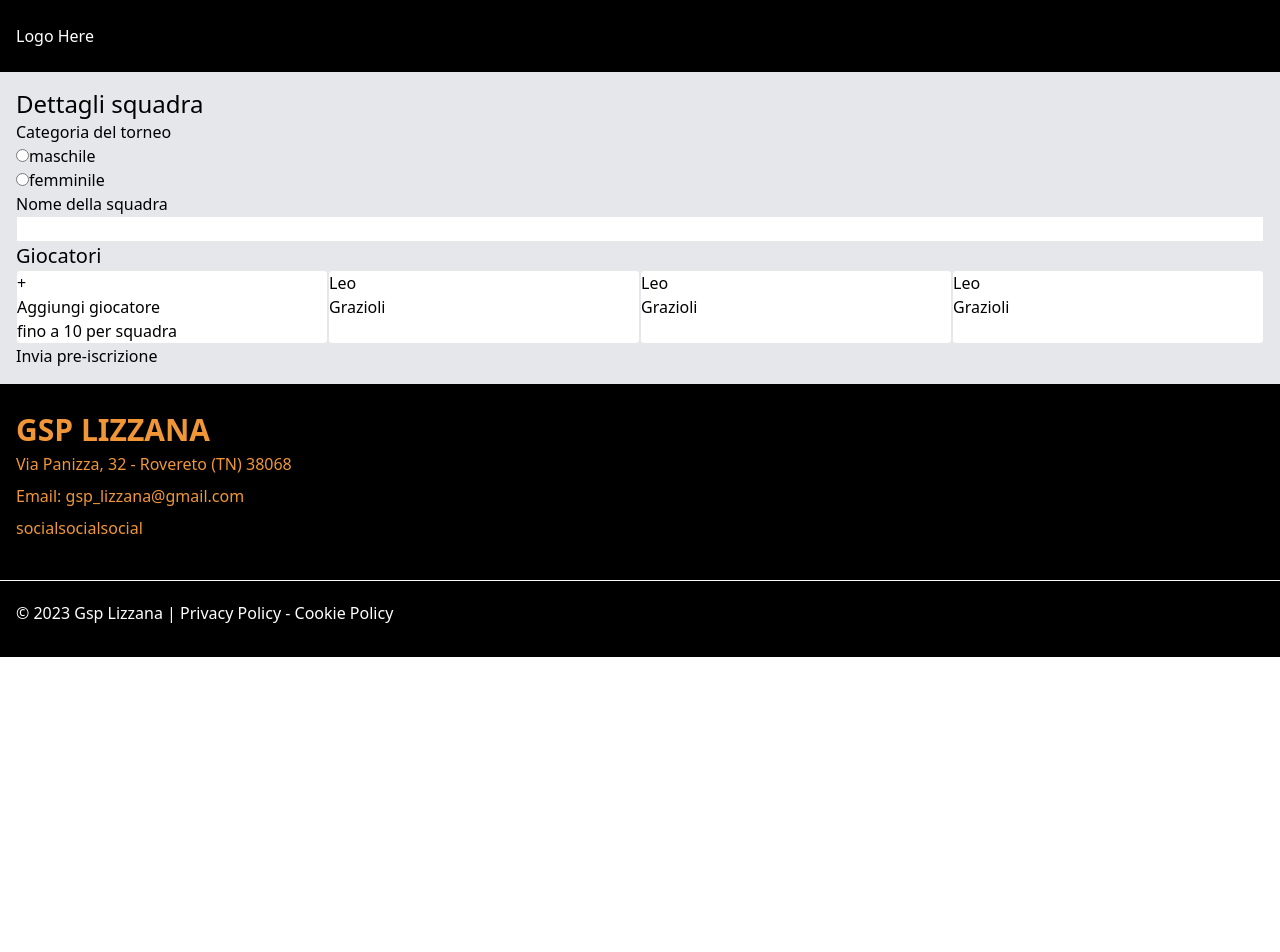
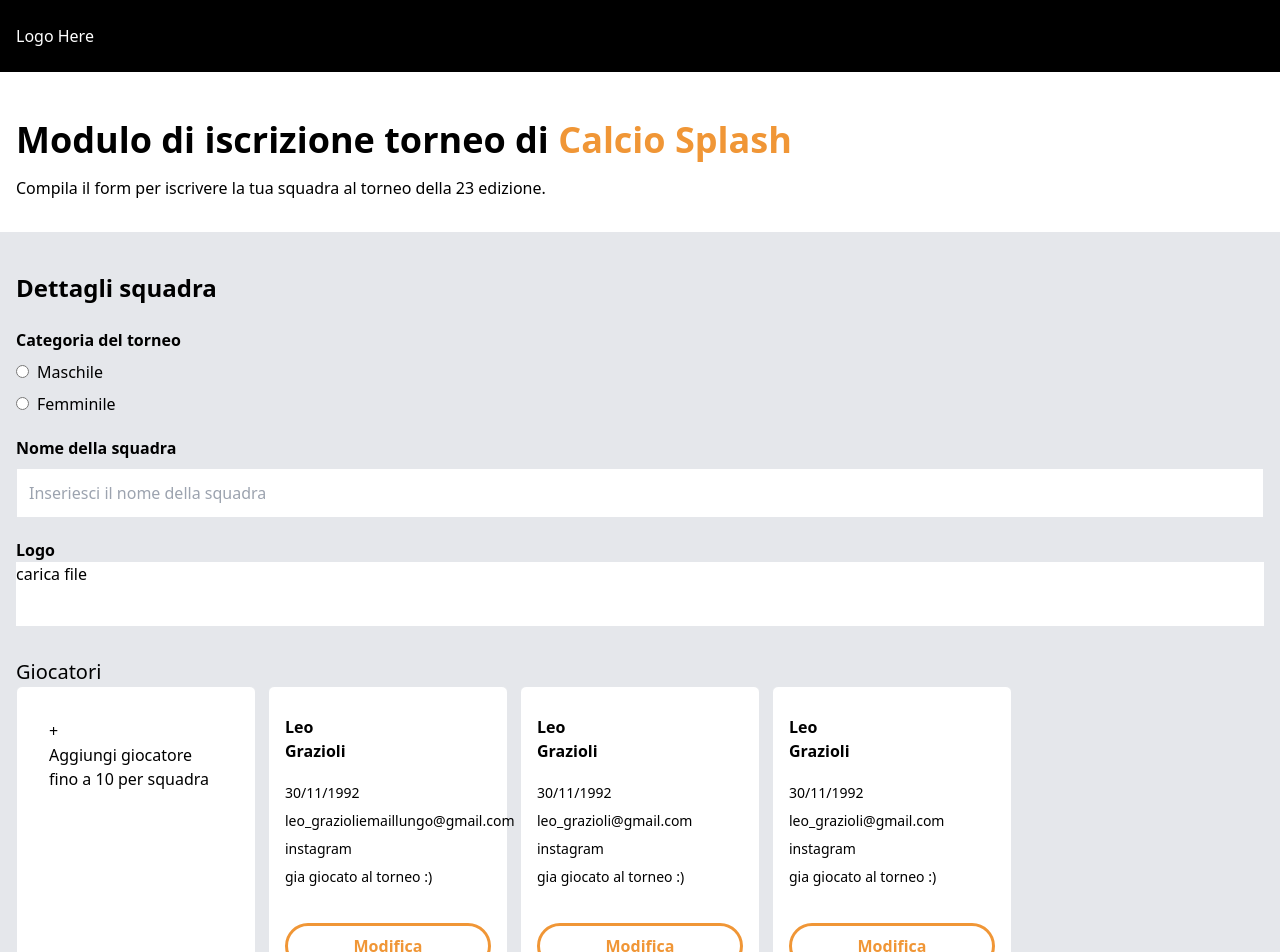
Before and after one commit to graziolieduardo/gsplizzana-frontend, a Next.js app: page /iscrizioni in a window 1280 px wide. Shown: the top 952 px of the page. Before the commit the page ends 800 px from the top, so only its background shows below. Built offline with nearby package versions, Linux system fonts and the light colour scheme.

Commit message:
add some style to inscrizoni page

```diff
--- a/src/pages/index.tsx
+++ b/src/pages/index.tsx
@@ -15,7 +15,7 @@ export default function Home() {
                 {/* jumbotron */}
                 <section id='jumbotron' className='bg-gray-300'>
                     <div className="container mx-auto">
-                        <div className='px-4 pt-80 pb-6'>
+                        <div className='px-4 pt-80 pb-6 sm:pb-12'>
                             <h2 className='text-4xl text-primary font-bold'>23 edizione</h2>
                             <h5 className='text-2xl text-white font-bold mt-3'>Calcio Splash Lizzana</h5>
                             <h5 className='text-2xl text-white font-bold'>Dal 10 al 13 agosto 2023</h5>
@@ -27,7 +27,7 @@ export default function Home() {
                 {/* register */}
                 <section id='register' className='bg-gray-50'>
                     <div className="container mx-auto ">
-                        <div className='px-4 py-10 max-w-xl'>
+                        <div className='px-4 py-10 sm:py-16 max-w-xl'>
                             <h5 className='text-2xl font-bold'>
                                 Il <span className='text-primary'>Mondiale</span> Si gioca sul gonfiabile
                             </h5>
--- a/src/pages/iscrizioni/index.tsx
+++ b/src/pages/iscrizioni/index.tsx
@@ -3,22 +3,25 @@ const GIOCATORI = [
         name: 'Leo',
         lastname: 'Grazioli',
         date_of_birth: '30/11/1992',
+        email: 'leo_grazioliemaillungo@gmail.com',
         phone: '432-4324324',
-        nickname: 'Vaca',
+        nickname: 'Delicious',
     },
     {
         name: 'Leo',
         lastname: 'Grazioli',
         date_of_birth: '30/11/1992',
+        email: 'leo_grazioli@gmail.com',
         phone: '432-4324324',
-        nickname: 'Vaca',
+        nickname: 'Delicious',
     },
     {
         name: 'Leo',
         lastname: 'Grazioli',
         date_of_birth: '30/11/1992',
+        email: 'leo_grazioli@gmail.com',
         phone: '432-4324324',
-        nickname: 'Vaca',
+        nickname: 'Delicious',
     }
 ];
 
@@ -29,57 +32,63 @@ const index = () => {
 
     return (
         <>
-            <div>
-                {/* descrizione della pagina */}
+            <div className="px-4 pt-12 pb-8">
+                <h2 className="text-4xl font-bold">Modulo di iscrizione torneo di <span className="text-primary">Calcio Splash</span></h2>
+                <p className="mt-4">Compila il form per iscrivere la tua squadra al torneo della 23 edizione.</p>
             </div>
-            <div className="p-4 bg-gray-200">
-                <h2 className='text-2xl'>Dettagli squadra</h2>
+            <div className="px-4 pt-10 bg-gray-200">
+                <h2 className='text-2xl font-bold'>Dettagli squadra</h2>
                 <form onSubmit={handleSubmit}>
                     {/* CATEGORIES */}
                     <fieldset>
-                        <legend>Categoria del torneo</legend>
-                        <div>
+                        <legend className="pt-6 font-semibold">Categoria del torneo</legend>
+                        <div className="mt-2">
                             <input
                                 id='male_category'
                                 type="radio"
                                 name='category'
                             />
-                            <label htmlFor="category">maschile</label>
+                            <label className="ms-2" htmlFor="category">Maschile</label>
                         </div>
-                        <div>
+                        <div className="mt-2">
                             <input
                                 id='female_category'
                                 type="radio"
                                 name='category'
                             />
-                            <label htmlFor="category">femminile</label>
+                            <label className="ms-2" htmlFor="category">Femminile</label>
                         </div>
                     </fieldset>
 
                     {/* NOME SQUADRA */}
-                    <div className='flex flex-col'>
-                        <label htmlFor="team_name">Nome della squadra</label>
+                    <div className='flex flex-col mt-5'>
+                        <label className="font-semibold" htmlFor="team_name">Nome della squadra</label>
                         <input
-                            className='border'
+                            className='border p-3 mt-2'
                             id='team_name'
                             type="text"
                             name='team_name'
+                            placeholder="Inseriesci il nome della squadra"
                         />
                     </div>
 
-                    <div>
+                    <div className="mt-5">
+                        <label className="font-semibold" htmlFor="">Logo</label>
                         {/* Carica logo della squadra */}
                         {/* input type file nascosto che viene attivato da una label personalizzata perché pulsante dell'input non puoi modificarlo*/}
+                        <div className="h-16 bg-white">
+                            carica file
+                        </div>
                     </div>
 
-                    <div>
+                    <div className="mt-8">
                         <h3 className="text-xl">Giocatori</h3>
 
                         {/* container */}
                         {/* scrollable container */}
                         <div className="flex">
                             {/* add player card */}
-                            <div className="flex-1 border bg-white rounded">
+                            <div className="flex-1 border rounded-md bg-white p-8 max-w-[theme('spacing[60]')]">
                                 <div>+</div>
                                 <div>Aggiungi giocatore</div>
                                 <div>fino a 10 per squadra</div>
@@ -87,10 +96,20 @@ const index = () => {
                             {/* players cards */}
                             {
                                 GIOCATORI.map((player) => (
-                                    <div className="flex-1 border bg-white rounded">
-                                        <div>{player.name}</div>
-                                        <div>{player.lastname}</div>
+                                    <div key={player.name} className="flex-1 ms-3 border rounded-md bg-white p-4 max-w-[theme('spacing[60]')]">
                                         {/* da aggiungere gli altri dati */}
+                                        <div className="mt-3 font-semibold">{player.name}</div>
+                                        <div className="font-semibold">{player.lastname}</div>
+                                        <div className="text-sm leading-7 mt-4">
+                                            <div>{player.date_of_birth}</div>
+                                            <div>{player.email}</div>
+                                            <div>instagram</div>
+                                            <div>gia giocato al torneo :)</div>
+                                        </div>
+
+                                        {/* button */}
+                                        <div className='text-center font-semibold border-[3px] border-primary rounded-full text-primary w-full py-2 mt-8 inline-block'> Modifica</div>
+
                                     </div>
                                 ))
                             }
--- a/src/partials/Footer.tsx
+++ b/src/partials/Footer.tsx
@@ -4,7 +4,7 @@ export const Footer = () => {
         <>
             <footer>
                 <div className="bg-black">
-                    <div className="py-3 leading-8">
+                    <div className="py-3 sm:py-8 leading-8">
 
                         {/* top */}
                         <div className="container mx-auto text-primary p-4 mb-5">
```
